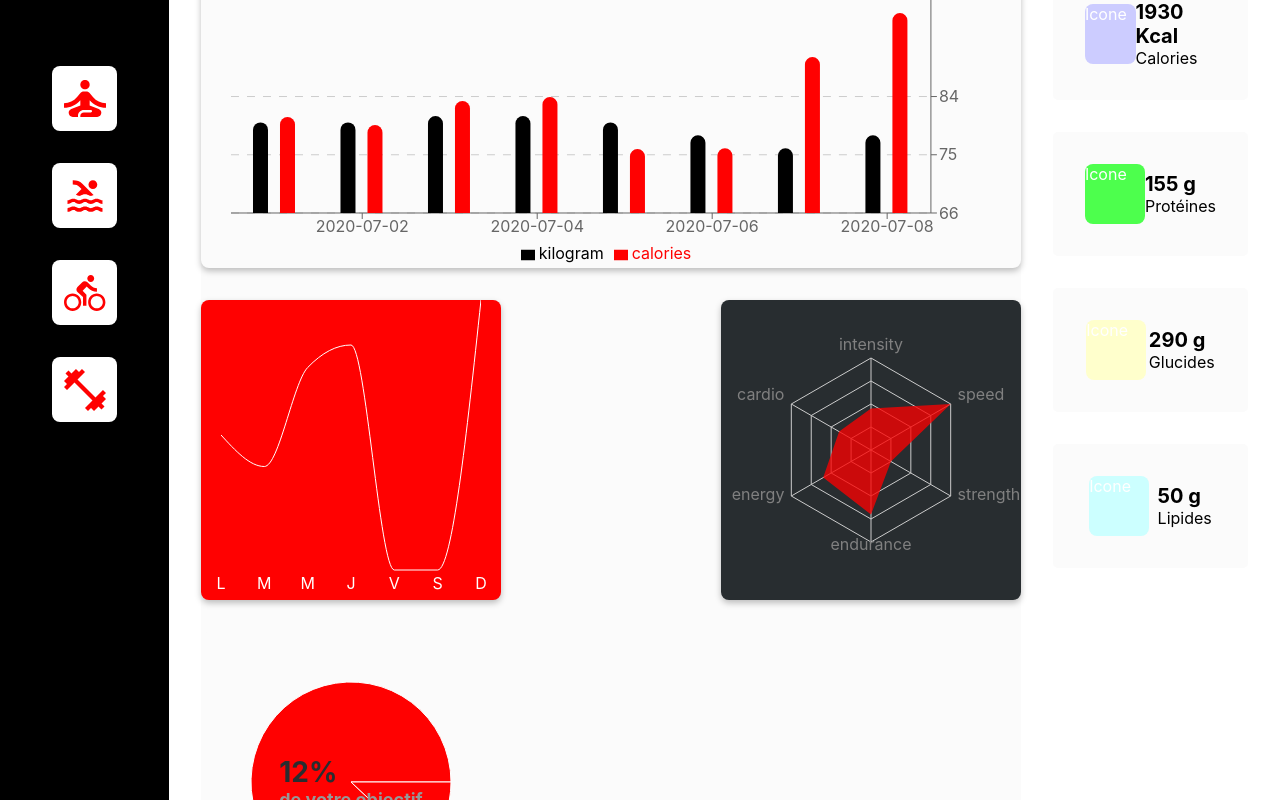
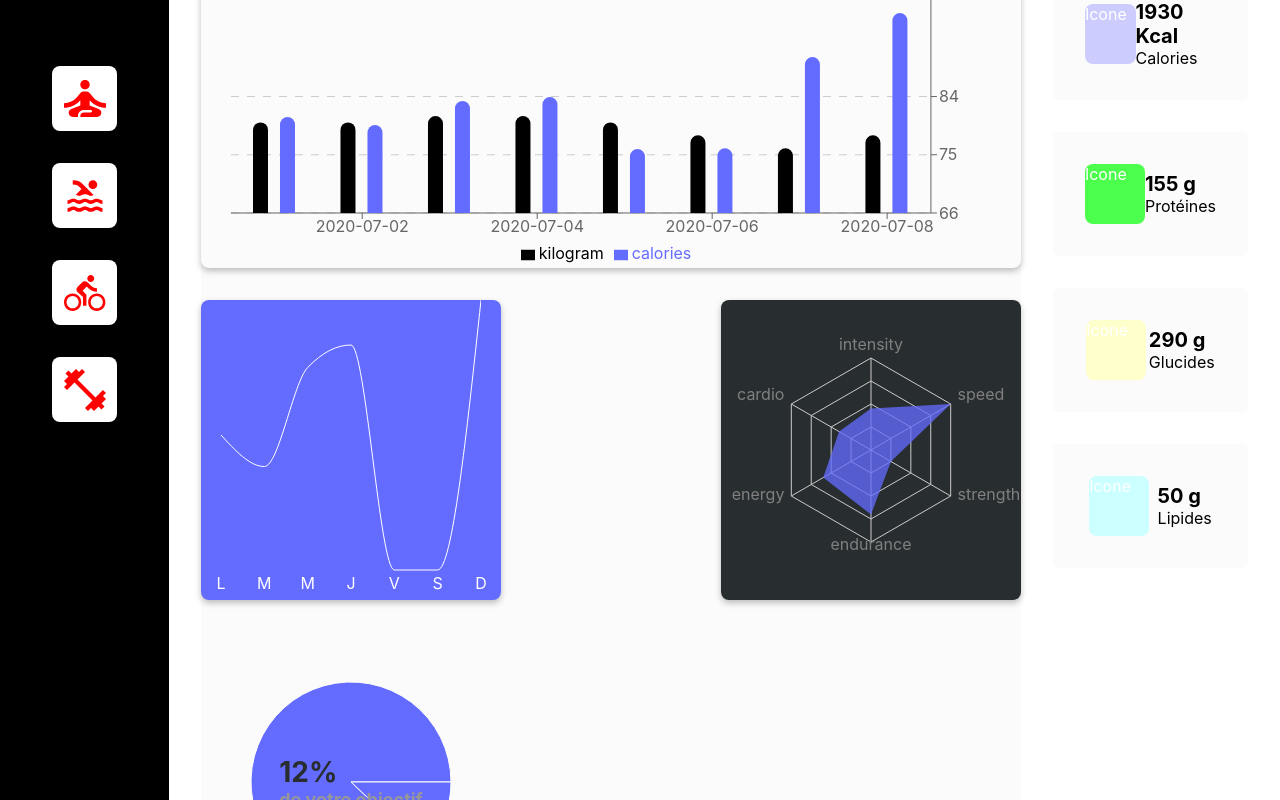
Before and after one commit to Mil00Z/sport-see, a React (Vite) app: page / in a window 1280 px wide. Shown: the part 419-1219 px from the top of the page. Built offline with nearby package versions, Linux system fonts and the light colour scheme.

Commit message:
Factorisation of data Color and Timer Color

```diff
--- a/src/components/graphics/Average.jsx
+++ b/src/components/graphics/Average.jsx
@@ -80,7 +80,7 @@ const Average = () =>{
                }}/>
             <Tooltip content={<CustomTooltip />}/>
 
-            <Area type="monotone" dataKey="value" stroke="var(--white-color)" fillOpacity={1} fill="var(--primary-color)" />
+            <Area type="monotone" dataKey="value" stroke="var(--white-color)" fillOpacity={1} fill="var(--data-color)" />
 
           </AreaChart>
         </ResponsiveContainer>
--- a/src/components/graphics/Daily.jsx
+++ b/src/components/graphics/Daily.jsx
@@ -53,7 +53,7 @@ const CustomTooltip = ({active,payload}) => {
             <YAxis yAxisId="right" type="number" dataKey="kilogram" orientation="right" domain={[minWeight - 10, 100]} hide={false} />
 
 
-            <Bar yAxisId="left" dataKey="calories" fill="var(--primary-color)" barSize={15} radius={[20,20,0,0]} />
+            <Bar yAxisId="left" dataKey="calories" fill="var(--timer-color)" barSize={15} radius={[20,20,0,0]} />
             <YAxis yAxisId ="left" type="number" dataKey="calories" orientation="left" domain={[0, maxKilCal + 50]} hide={true}  />
 
             <Tooltip content={<CustomTooltip />} cursor={{fill: 'rgba( 196 , 196 , 196,.5)'}}/>
--- a/src/styles/layout/graphics.scss
+++ b/src/styles/layout/graphics.scss
@@ -10,7 +10,7 @@
 
 
 .average{
-  --data-color:var(--primary-color);
+  --data-color:var(--timer-color);
   display: flex;
   justify-content: center;
   align-content: center;
@@ -33,7 +33,7 @@
 }
 
 .score {
-  --data-color:var(--primary-color);
+  --data-color:var(--timer-color);
   display:flex;
   justify-content: center;
   align-items: center;
@@ -59,7 +59,7 @@
 }
 
 .performance {
-  --data-color:var(--primary-color);
+  --data-color:var(--timer-color);
   --gap:1.5rem;
   display: flex;
   justify-content: center;
```
